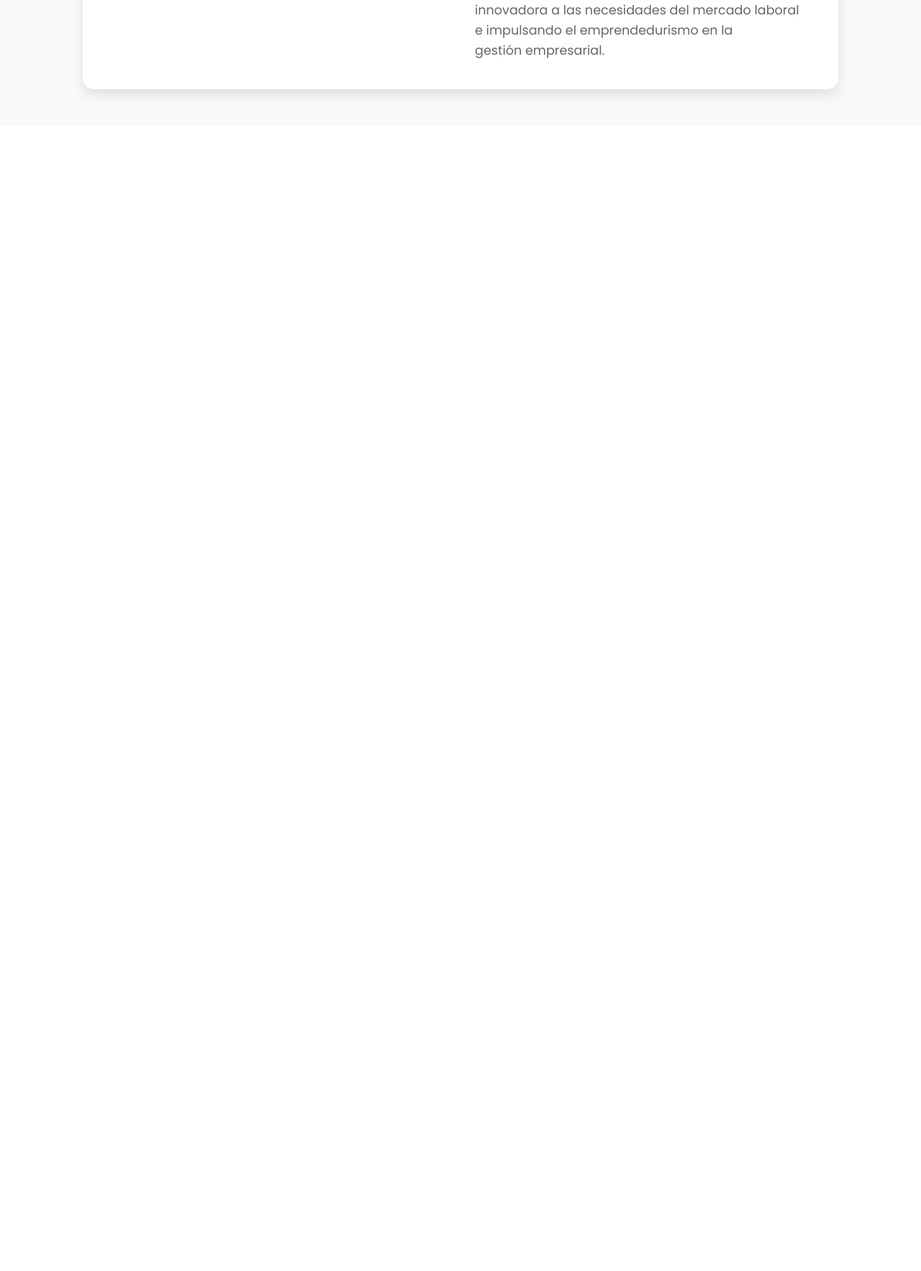
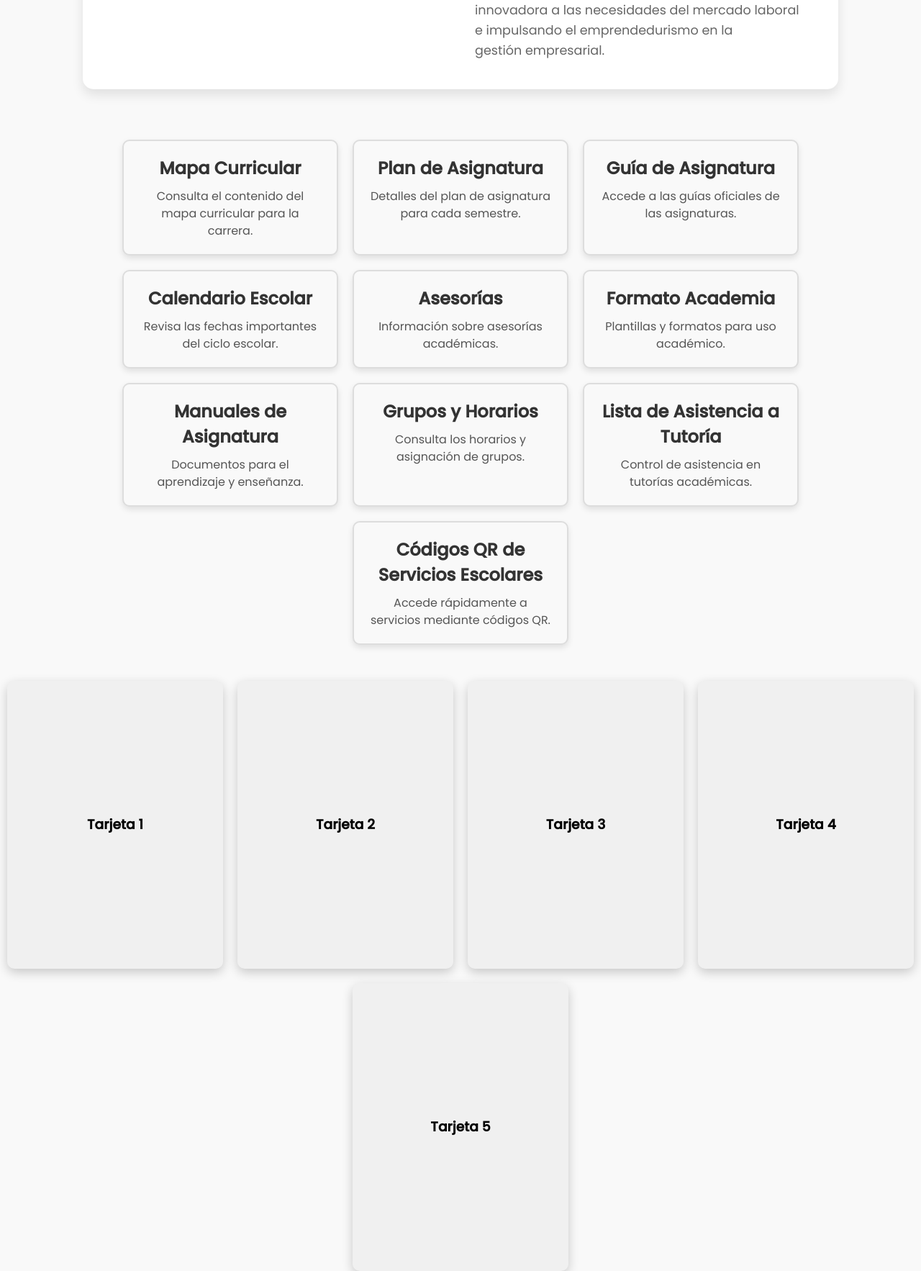
Before and after one commit to Llovascript/LAGE, a Flask app: page / in a window 1280 px wide. Shown: the part 1754-3520 px from the top of the page at 72% size. Before the commit the page ends 1891 px from the top, so only its background shows below. Run offline with Flask 3, Linux system fonts and the light colour scheme.

Commit message:
platilla de pagina acabada

```diff
--- a/static/css/style.css
+++ b/static/css/style.css
@@ -332,3 +332,104 @@ body {
   justify-content: center;
   align-items: center;
 }
+
+/* Contenedor para las flipcards */
+.flipcards-container {
+  display: flex;
+  flex-wrap: wrap; /* Permite que los elementos pasen a la siguiente fila */
+  justify-content: center; /* Centra los elementos en el eje horizontal */
+  gap: 20px; /* Espaciado entre las tarjetas */
+  margin-top: 30px; /* Espaciado superior */
+}
+
+/* Estilos individuales de las flipcards */
+.flipcard {
+  width: 300px;
+  height: 400px;
+  perspective: 1000px; /* Para el efecto de giro */
+}
+
+.flipcard-inner {
+  position: relative;
+  width: 100%;
+  height: 100%;
+  transition: transform 0.6s;
+  transform-style: preserve-3d;
+}
+
+.flipcard:hover .flipcard-inner {
+  transform: rotateY(180deg);
+}
+
+.flipcard-front, .flipcard-back {
+  position: absolute;
+  width: 100%;
+  height: 100%;
+  backface-visibility: hidden;
+  border-radius: 10px;
+  overflow: hidden;
+}
+
+.flipcard-front {
+  background: #f0f0f0;
+  display: flex;
+  align-items: center;
+  justify-content: center;
+  box-shadow: 0 5px 15px rgba(0, 0, 0, 0.2);
+}
+
+.flipcard-back {
+  background: #8f8f8fdb;
+  color: #fff;
+  transform: rotateY(180deg);
+  display: flex;
+  align-items: center;
+  justify-content: center;
+  text-align: center;
+  box-shadow: 0 5px 15px rgba(0, 0, 0, 0.2);
+}
+
+/* Contenedor general para las secciones */
+.container-sections {
+  display: flex;
+  flex-wrap: wrap; /* Permite que las tarjetas se ajusten en filas */
+  gap: 20px; /* Espaciado entre las secciones */
+  justify-content: center;
+  margin: 30px auto;
+  max-width: 1200px; /* Limita el ancho del contenedor */
+  padding: 20px;
+}
+
+/* Estilo para cada sección */
+.section {
+  background: #f9f9f9;
+  border: 2px solid #ddd;
+  border-radius: 10px;
+  box-shadow: 0 4px 8px rgba(0, 0, 0, 0.1);
+  flex: 1 1 calc(33.33% - 20px); /* Tres columnas en fila */
+  min-width: 250px; /* Tamaño mínimo para mantener diseño responsivo */
+  max-width: 300px; /* Limita el ancho máximo */
+  padding: 20px;
+  text-align: center;
+  transition: transform 0.3s ease, box-shadow 0.3s ease;
+}
+
+/* Efectos al pasar el ratón sobre la tarjeta */
+.section:hover {
+  transform: translateY(-5px); /* Eleva ligeramente */
+  box-shadow: 0 6px 12px rgba(0, 0, 0, 0.2);
+}
+
+/* Títulos dentro de las secciones */
+.section h3 {
+  color: #333;
+  font-size: 1.5rem;
+  margin-bottom: 10px;
+}
+
+/* Texto dentro de las secciones */
+.section p {
+  color: #555;
+  font-size: 1rem;
+  line-height: 1.5;
+}
--- a/templates/dash.html
+++ b/templates/dash.html
@@ -174,6 +174,111 @@
     </div>
   </div>
 
+  <!-- Contenedor para las nuevas secciones -->
+<div class="container-sections">
+  <div class="section">
+      <h3>Mapa Curricular</h3>
+      <p>Consulta el contenido del mapa curricular para la carrera.</p>
+  </div>
+  <div class="section">
+      <h3>Plan de Asignatura</h3>
+      <p>Detalles del plan de asignatura para cada semestre.</p>
+  </div>
+  <div class="section">
+      <h3>Guía de Asignatura</h3>
+      <p>Accede a las guías oficiales de las asignaturas.</p>
+  </div>
+  <div class="section">
+      <h3>Calendario Escolar</h3>
+      <p>Revisa las fechas importantes del ciclo escolar.</p>
+  </div>
+  <div class="section">
+      <h3>Asesorías</h3>
+      <p>Información sobre asesorías académicas.</p>
+  </div>
+  <div class="section">
+      <h3>Formato Academia</h3>
+      <p>Plantillas y formatos para uso académico.</p>
+  </div>
+  <div class="section">
+      <h3>Manuales de Asignatura</h3>
+      <p>Documentos para el aprendizaje y enseñanza.</p>
+  </div>
+  <div class="section">
+      <h3>Grupos y Horarios</h3>
+      <p>Consulta los horarios y asignación de grupos.</p>
+  </div>
+  <div class="section">
+      <h3>Lista de Asistencia a Tutoría</h3>
+      <p>Control de asistencia en tutorías académicas.</p>
+  </div>
+  <div class="section">
+      <h3>Códigos QR de Servicios Escolares</h3>
+      <p>Accede rápidamente a servicios mediante códigos QR.</p>
+  </div>
+</div>
+
+
+  <div class="flipcards-container">
+    <!-- Primera fila (3 flipcards) -->
+    <div class="flipcard">
+        <div class="flipcard-inner">
+            <div class="flipcard-front">
+                <h3>Tarjeta 1</h3>
+            </div>
+            <div class="flipcard-back">
+                <p>Contenido trasero de la tarjeta 1</p>
+            </div>
+        </div>
+    </div>
+
+    <div class="flipcard">
+        <div class="flipcard-inner">
+            <div class="flipcard-front">
+                <h3>Tarjeta 2</h3>
+            </div>
+            <div class="flipcard-back">
+                <p>Contenido trasero de la tarjeta 2</p>
+            </div>
+        </div>
+    </div>
+
+    <div class="flipcard">
+        <div class="flipcard-inner">
+            <div class="flipcard-front">
+                <h3>Tarjeta 3</h3>
+            </div>
+            <div class="flipcard-back">
+                <p>Contenido trasero de la tarjeta 3</p>
+            </div>
+        </div>
+    </div>
+
+    <!-- Segunda fila (2 flipcards) -->
+    <div class="flipcard">
+        <div class="flipcard-inner">
+            <div class="flipcard-front">
+                <h3>Tarjeta 4</h3>
+            </div>
+            <div class="flipcard-back">
+                <p>Contenido trasero de la tarjeta 4</p>
+            </div>
+        </div>
+    </div>
+
+    <div class="flipcard">
+        <div class="flipcard-inner">
+            <div class="flipcard-front">
+                <h3>Tarjeta 5</h3>
+            </div>
+            <div class="flipcard-back">
+                <p>Contenido trasero de la tarjeta 5</p>
+            </div>
+        </div>
+    </div>
+</div>
+
+
   <!-- Swiper JS -->
   <script src="https://cdn.jsdelivr.net/npm/swiper@11/swiper-bundle.min.js"></script>
   <!-- Link script js -->
```
